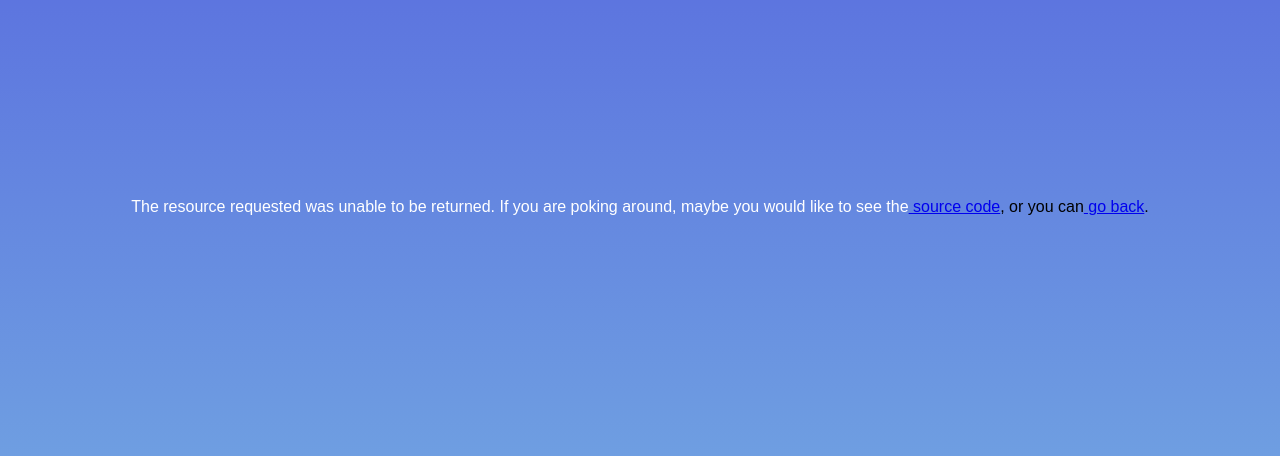
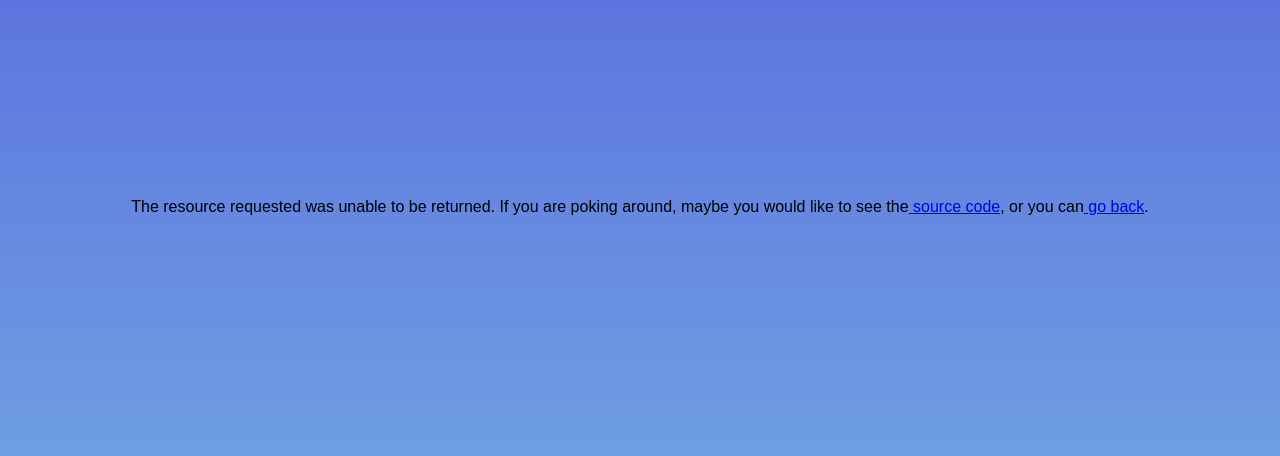
Before and after one commit to the-lne/htdocs.org, a PHP site: page /50x.html in a window 1280 px wide. Shown: the part 201-657 px from the top of the page. Run offline with PHP 8.4, Linux system fonts and the light colour scheme.

Commit message:
updating styles

```diff
--- a/50x.html
+++ b/50x.html
@@ -13,7 +13,7 @@
 <a href="https://github.com/the-lne/htdocs.org" target="_blank">
   <i class="github source code" aria-hidden="true"></i>&nbsp;source code
 <a>, or you can </a>
-<a href="https://htdocs.org" target="_blank">
-  <i class="github source code" aria-hidden="true"></i>&nbsp;go back
+<a href="https://htdocs.org">
+  <i  aria-hidden="true"></i>&nbsp;go back
 <a>.</a>
 </body>
--- a/styles.css
+++ b/styles.css
@@ -37,11 +37,3 @@ ul {
   margin-inline-start: 0px;
   margin-inline-end: 0px;
 }
-
-p {
-  color: white;
-}
-
-h1 {
-  color: white;
-}
```
